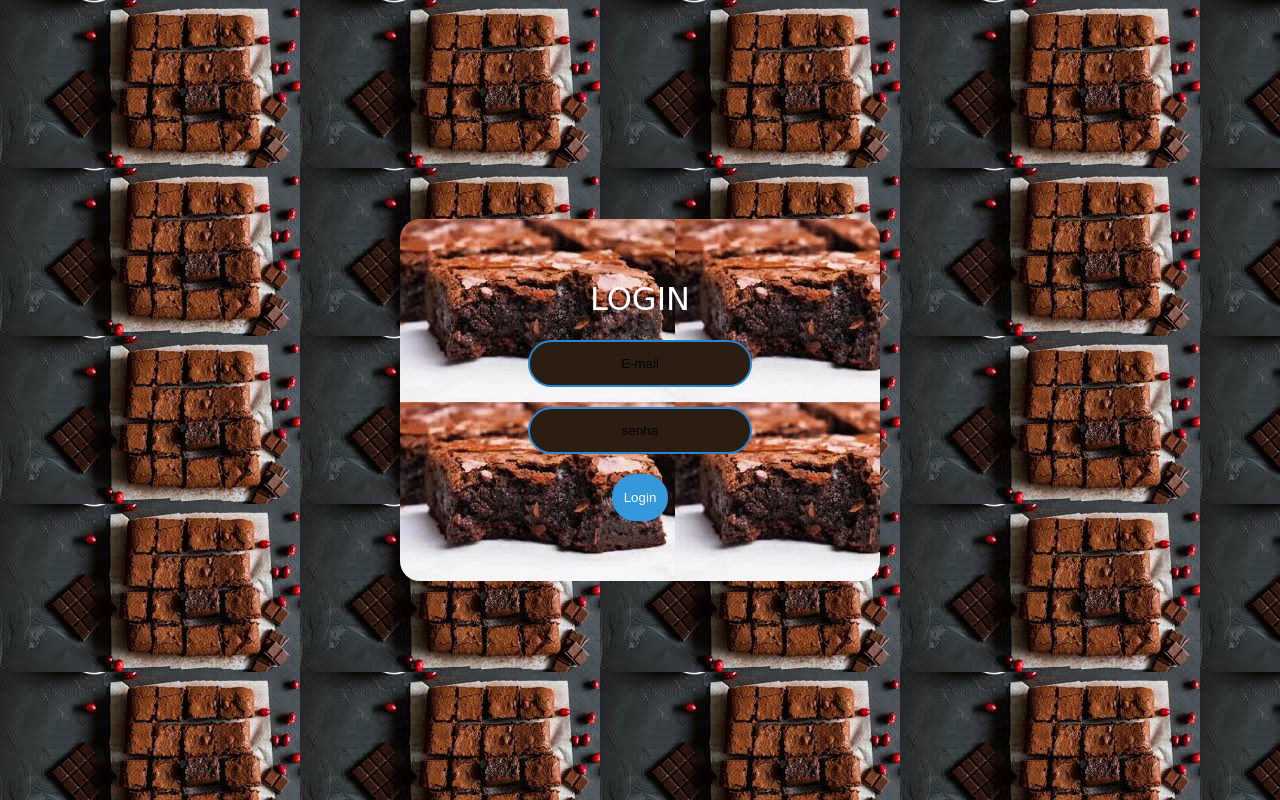
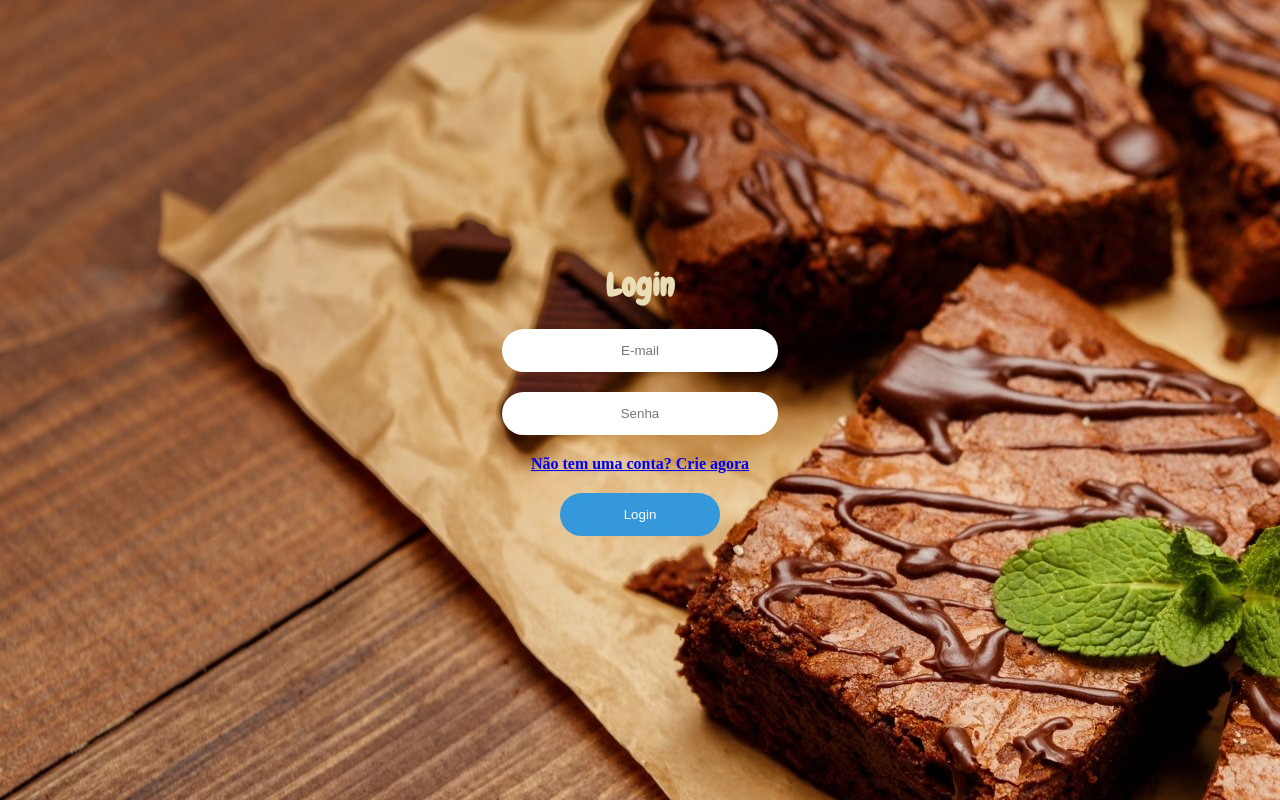
Before and after one commit to IKrehan/Brownies, a Flask app: template templates/login.html in a window 1280 px wide. Run offline with Flask 2, Linux system fonts and the light colour scheme; the template is opened without the code that fills it, so the values that code supplies are empty.

Commit message:
Modificação páginas de cadastro/login

```diff
--- a/app.py
+++ b/app.py
@@ -11,6 +11,13 @@
 def encomenda():
     return render_template('encomenda.html')
 
+@app.route('/registrar')
+def registrar():
+    return render_template('Register.html')
+
+@app.route('/login')
+def login():
+    return render_template('login.html')
 
 if __name__ == "__main__":
     app.run(debug=True)
--- a/static/css/login.css
+++ b/static/css/login.css
@@ -1,29 +1,26 @@
 body{
     margin: 0;
     padding: 0;
-    font-family: 'Chewy', cursive;
     background-image: url(../img/imagem_fundo.jpg);
+    background-repeat: no-repeat;
 }
 
 .tela-login{
     position: center;
-
 }
 
 .box h1{
-    color: white;
-    text-transform: uppercase;
-    font-weight: 500;
+    color: #e9deb5;
+    font-family: 'Chewy', cursive;
+}
 
-}
 .box{
-    width: 400px;
+    width: 50%;
     padding: 40px;
     position: absolute;
     top: 50%;
     left: 50%;
     transform: translate(-50%, -50%);
-   background-image: url(../img/imagem_fundo_login.jpg);
     text-align: center;
     border-radius: 20px;
 }
@@ -34,29 +31,31 @@
     display:block;
     margin: 20px auto;
     text-align: center;
-    border: 2px solid #2587d3;
     padding: 14px 10px;
     outline: none;
     color:black;
     border-radius: 24px;
     transition: 0.25s;
-    background-color:#2b1d11;
-    border-color: #2587d3;
-
+    background-color: white;
 }
 
 .box input[type="password"],.box input[type="text"]{
-    width: 200px;
+    width: 40%;
+    min-width: 200px;
+}
 
+.signup-alert {
+    font-weight: bolder;
 }
 
 .box input[type = "submit"]{
+    width: 25%;
+    min-width: 100px;
     border:0;
     background: none;
     display:block;
     margin: 20px auto;
     text-align: center;
-    border: 2px solid #3498db;
     padding: 14px 10px;
     outline: none;
     color: white;
@@ -64,15 +63,8 @@
     transition: 0.25s;
     cursor:pointer;
     background-color: #3498db;
+}
 
-
-}
 .box input[type="submit"]:hover{
     background: #2ecc71;
-
-
-
 }
-::placeholder{
-    color: black;
-}
--- a/templates/index.html
+++ b/templates/index.html
@@ -38,7 +38,7 @@
                         <li class="nav-item px-3">
                             <a class="nav-link active" href="{{ url_for('homepage') }}#assinaturas">Assinaturas</a>
                         </li>
-                        <li class="px-5">
+                        <li class="nav-item px-3">
                             <a type="button" class="encomenda btn btn-success" href="{{ url_for('encomenda') }}">Encomendar</a>
                         </li>
                     </ul>
@@ -130,6 +130,7 @@
                     <img class="img-fluid mx-auto d-block" src="{{ url_for('static', filename='img/brownieBrigadeiro.jpg') }}">
                     <h4 class="font-weight-light text-center">R$ 30,00</h4>
                 </div>
+            </div>
 
             <div class="row justify-content-center assinaturas-last">
 
@@ -152,7 +153,6 @@
                     <img class="img-fluid mx-auto d-block" src="{{ url_for('static', filename='img/brownieBrigadeiro.jpg') }}">
                     <h4 class="font-weight-light text-center">R$ 70,00</h4>
                 </div>
-
             </div>
 
             <div style="color:#453022; margin-top: 5%;">.</div>
--- a/templates/login.html
+++ b/templates/login.html
@@ -1,17 +1,24 @@
 <!DOCTYPE html>
 <html lang="pt-br">
 <head>
-    <link rel="stylesheet" type="text/css" href="../static/css/login.css">
     <meta charset="UTF-8">
     <meta name="viewport" content="width=device-width, initial-scale=1.0">
-    <title>Login</title>
+
+    <link rel="stylesheet" type="text/css" href="{{ url_for('static',  filename='css/login.css') }}">
+    <link href="https://fonts.googleapis.com/css2?family=Chewy&display=swap" rel="stylesheet">
+    <link rel="icon" href="{{ url_for('static', filename='img/icon.ico') }}" type="image/x-icon" />
+
+    <title>PH Brownies - Login</title>
 </head>
 <body>
     <div class="tela-login">
     <form class="box" action="index.html" method="POST">
         <h1>Login</h1>
-        <input type="text" name="" placeholder="E-mail">
-        <input  class="senha-login"type="password" name="" placeholder="senha">
+
+        <input type="text" name="email" placeholder="E-mail">
+        <input  class="senha-login"type="password" name="password" placeholder="Senha">
+        <a class="signup-alert" href="{{ url_for('registrar') }}" >Não tem uma conta? Crie agora</a>
+
         <input type="submit" name="" value="Login">
     </form>
 </div>
```
Also changed, not shown: static/css/Register.css (+9 -9 lines), templates/Register.html (+15 -10 lines), static/img/imagem_fundo.jpg. Lines whose indentation alone changed are shown as unchanged.
